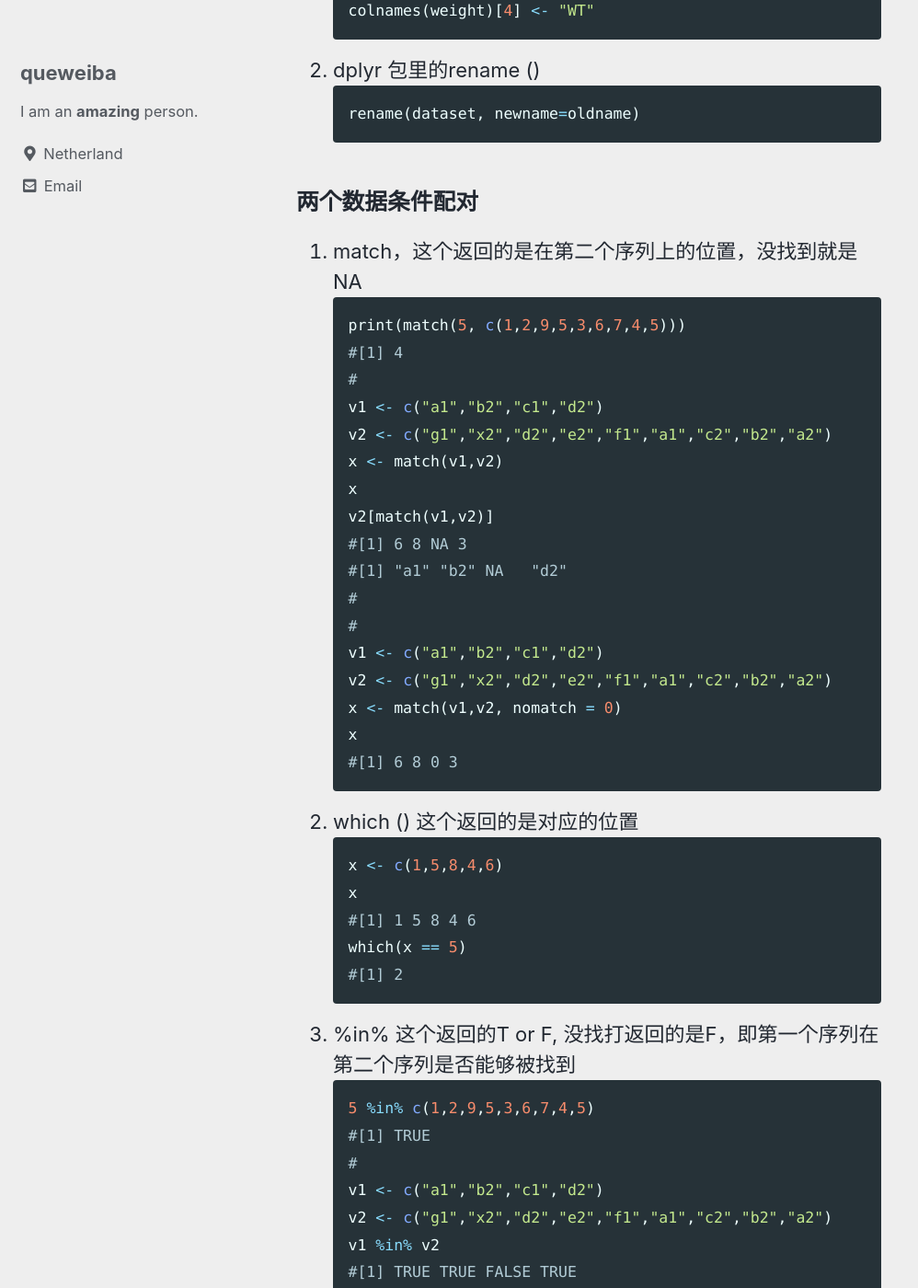
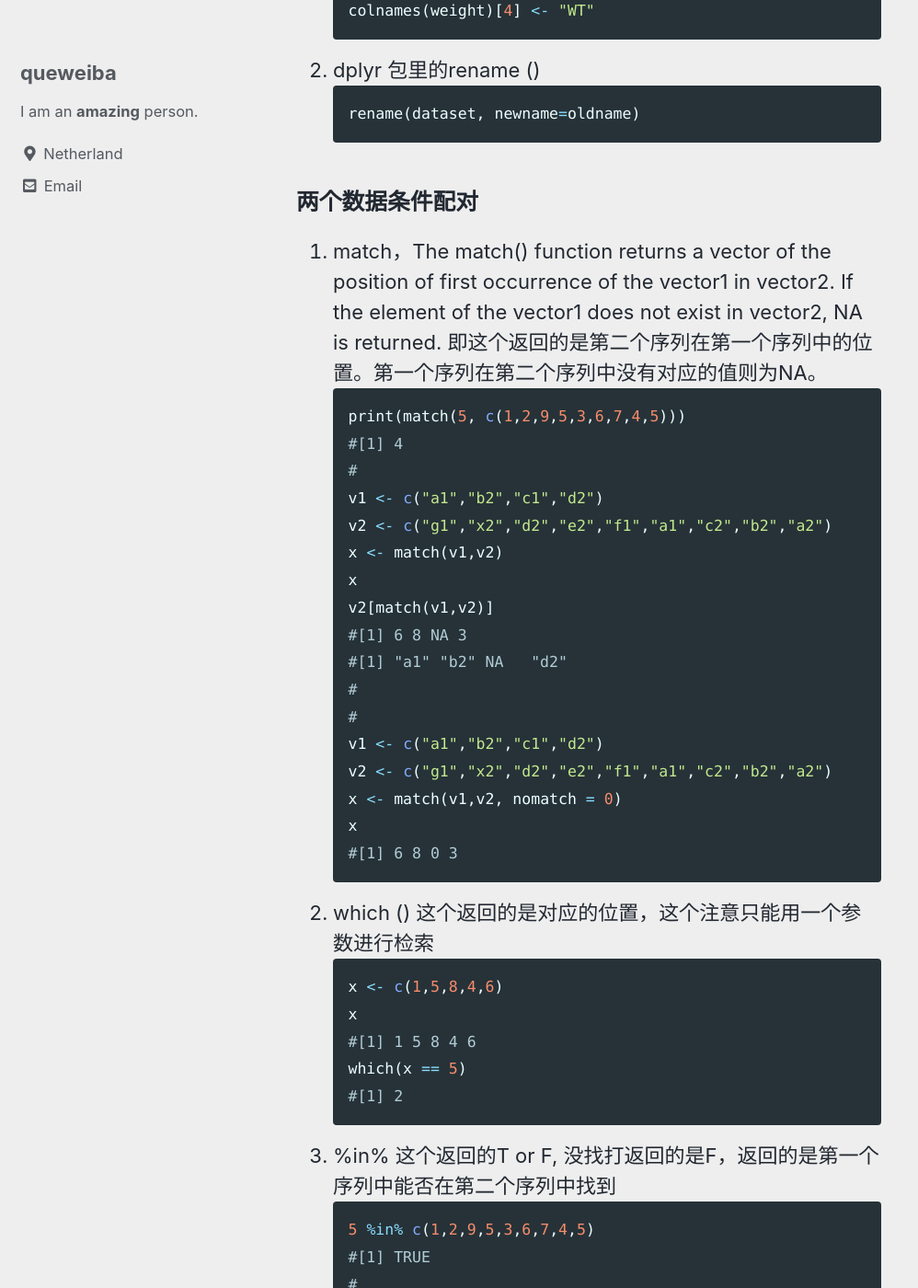
Before and after one commit to queweiba/que, a Jekyll site: the page built from _posts/21-01-02-R-basics.md, in a window 1280 px wide and 1400 px high, scrolled down 5517 px. Shown: the whole window at 92% size, without its empty margins (0-998 px from the left). Built offline with Jekyll 4.4.1, drawn with Linux system fonts in a browser that asks for light colours; cached includes are drawn as plain includes.

Commit message:
Update 21-01-02-R-basics.md
small ajustment of match which and %in% function

````diff
--- a/_posts/21-01-02-R-basics.md
+++ b/_posts/21-01-02-R-basics.md
@@ -194,7 +194,7 @@ rename(dataset, newname=oldname)
 ```
 
 ### 两个数据条件配对
-1. match，这个返回的是在第二个序列上的位置，没找到就是NA
+1. match，The match() function returns a vector of the position of first occurrence of the vector1 in vector2. If the element of the vector1 does not exist in vector2, NA is returned. 即这个返回的是第二个序列在第一个序列中的位置。第一个序列在第二个序列中没有对应的值则为NA。
 ```r
 print(match(5, c(1,2,9,5,3,6,7,4,5)))
 #[1] 4
@@ -214,7 +214,7 @@ x <- match(v1,v2, nomatch = 0)
 x
 #[1] 6 8 0 3
 ```
-2. which () 这个返回的是对应的位置
+2. which () 这个返回的是对应的位置，这个注意只能用一个参数进行检索
 ```r
 x <- c(1,5,8,4,6)
 x
@@ -222,7 +222,7 @@ x
 which(x == 5)
 #[1] 2
 ```
-3. %in% 这个返回的T or F, 没找打返回的是F，即第一个序列在第二个序列是否能够被找到
+3. %in% 这个返回的T or F, 没找打返回的是F，返回的是第一个序列中能否在第二个序列中找到
 ```r
 5 %in% c(1,2,9,5,3,6,7,4,5)
 #[1] TRUE
````
